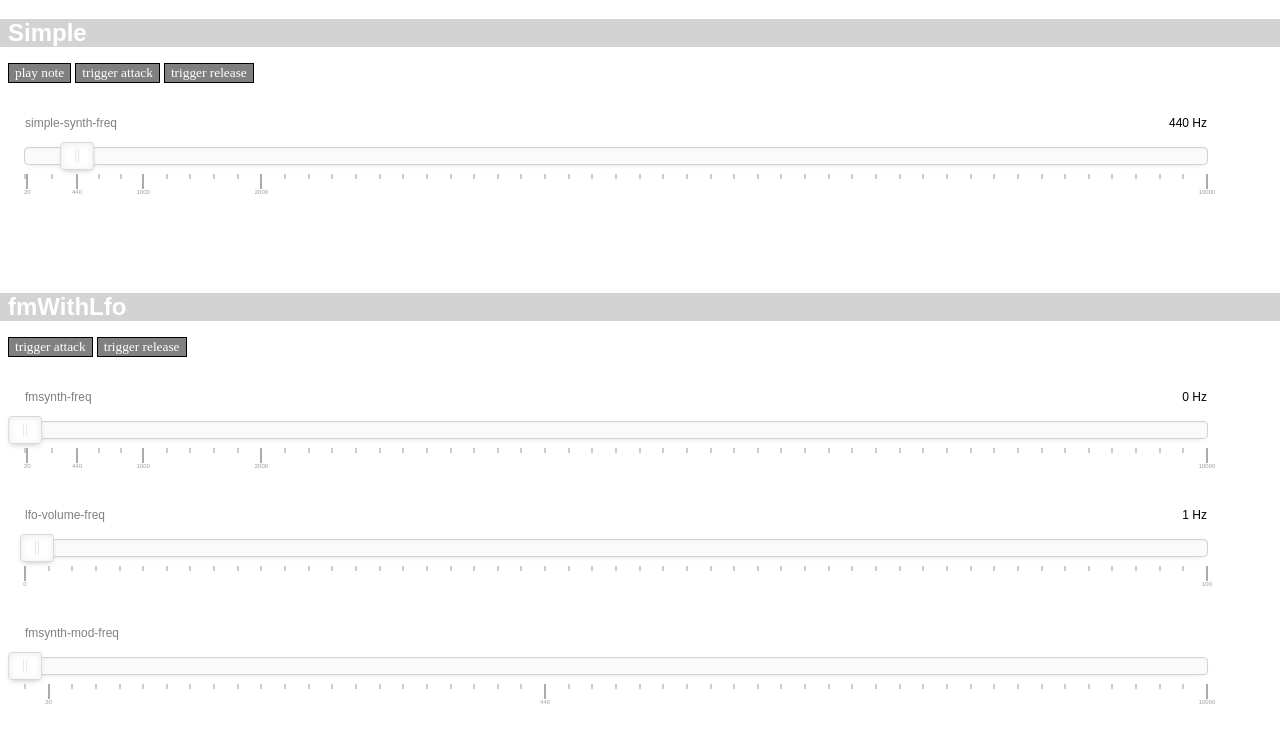
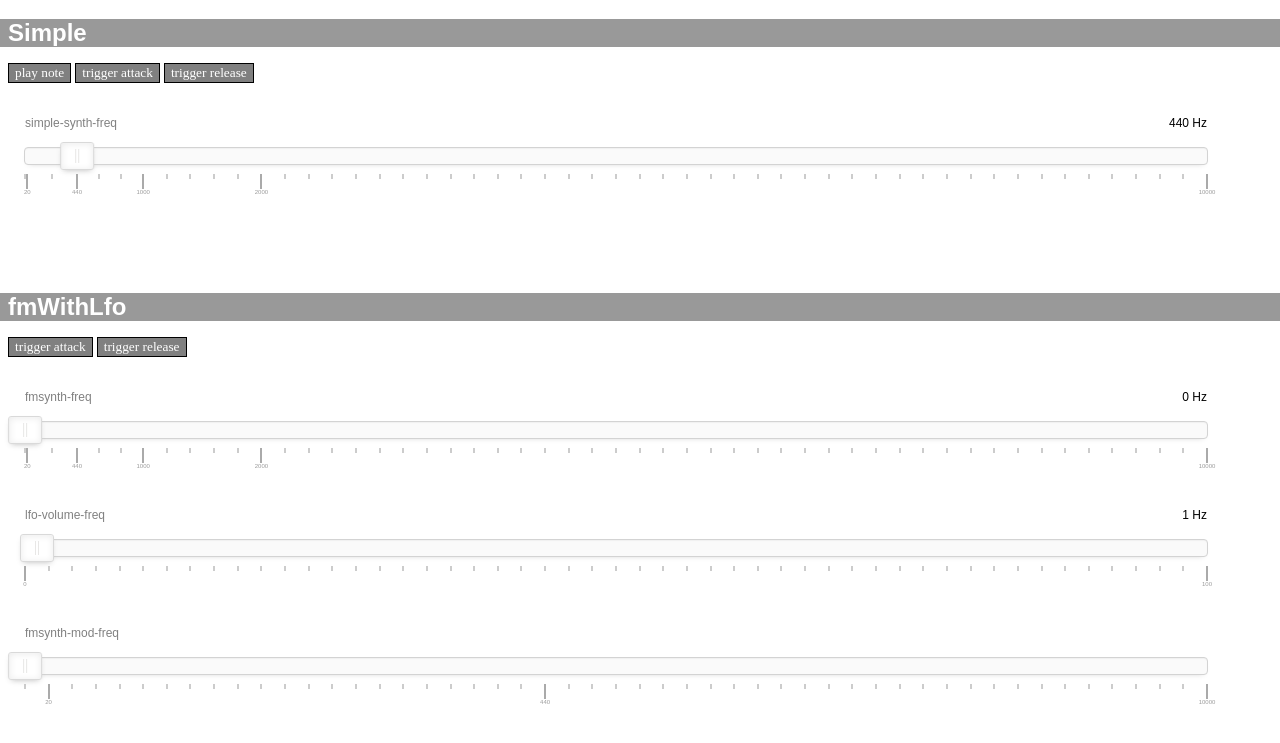
Before and after one commit to RandomStudio/gen-tonejs, a website built with webpack: page src/index.html in a window 1280 px wide. Shown: the part 61-804 px from the top of the page. Built offline with nearby package versions, Linux system fonts and the light colour scheme.

Commit message:
darker headings

```diff
--- a/src/scripts/ui/ui.scss
+++ b/src/scripts/ui/ui.scss
@@ -33,7 +33,7 @@ button {
 
     h2 {
       width: 100%;
-      background-color: lightgrey;
+      background-color: #999;
       color: white;
       padding: 0 16px;
       margin: 16px -16px;
```
